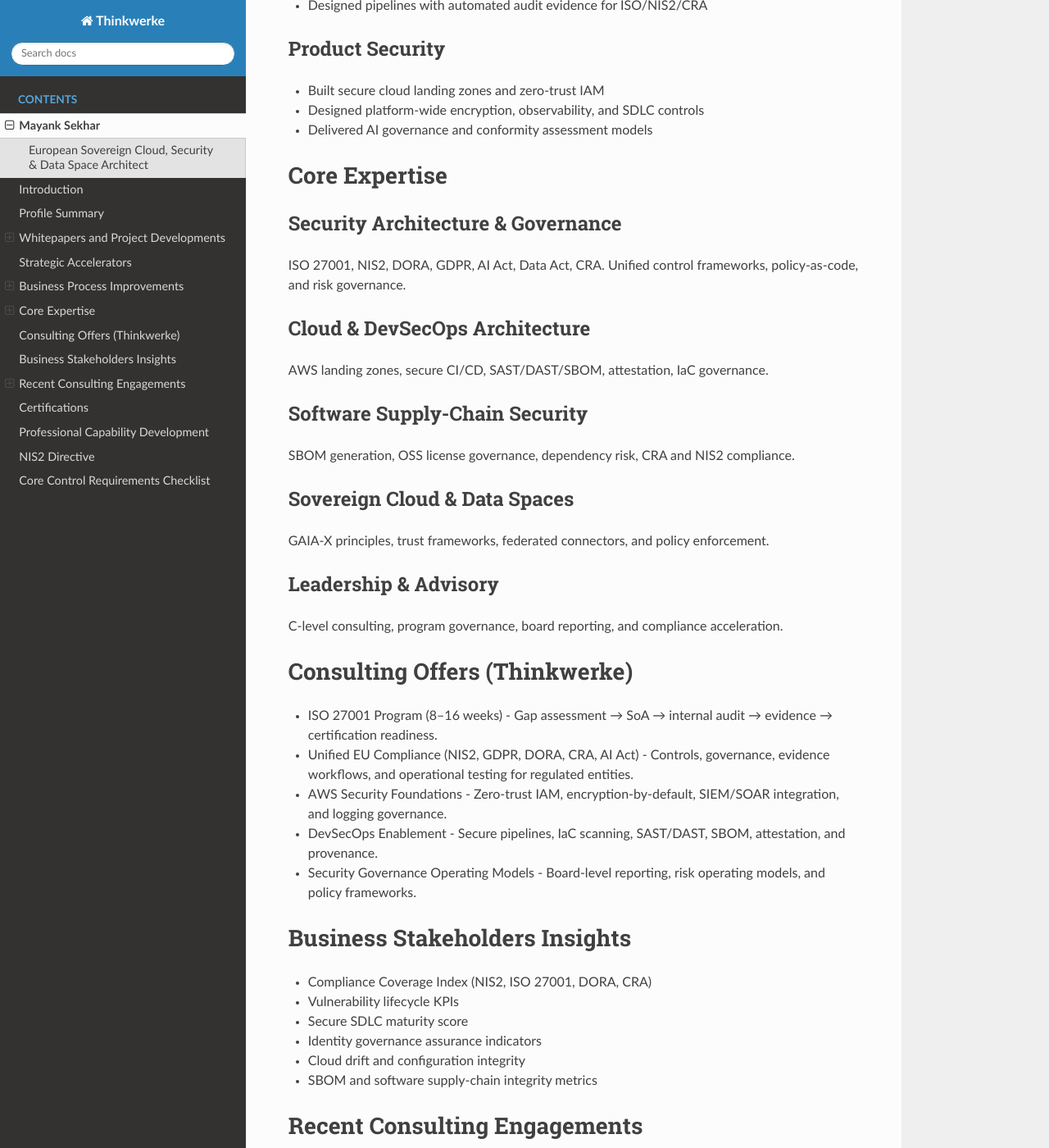
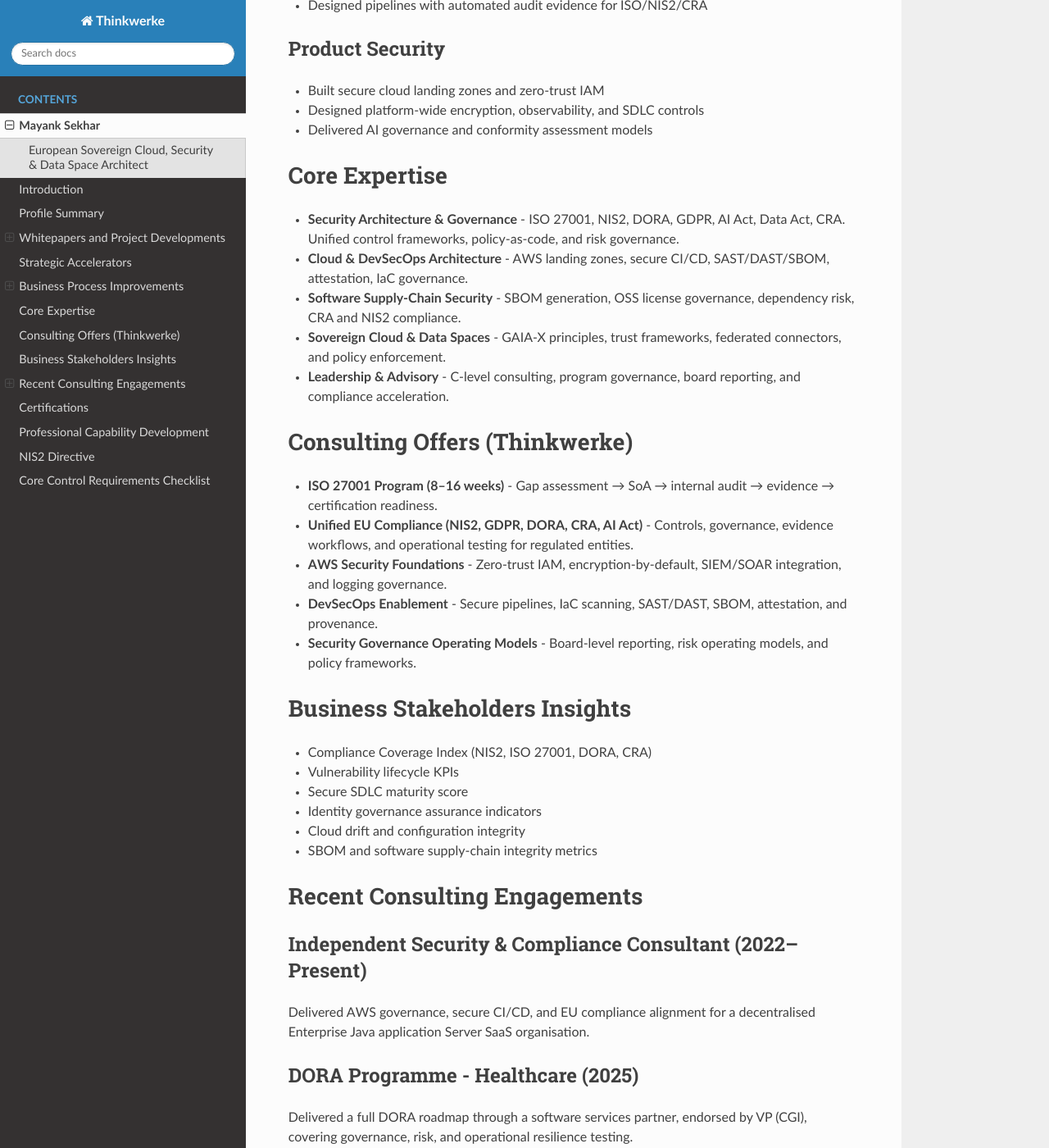
Before and after one commit to Mynkskhr/docs.thinkwerke, a Sphinx documentation site: the page built from docs/source/profile.rst, in a window 1280 px wide and 1400 px high, scrolled down 2943 px. Shown: the whole window at 82% size. Built offline with Sphinx 7.4.7 and the Read the Docs theme 3.1.0, drawn with Linux system fonts in a browser that asks for light colours.

```diff
--- a/docs/source/profile.rst
+++ b/docs/source/profile.rst
@@ -134,44 +134,28 @@ Product Security
 Core Expertise
 ==============
 
-Security Architecture & Governance
-----------------------------------
+* **Security Architecture & Governance** - ISO 27001, NIS2, DORA, GDPR, AI Act, Data Act, CRA. Unified control frameworks, policy-as-code, and risk governance.
 
-ISO 27001, NIS2, DORA, GDPR, AI Act, Data Act, CRA.
-Unified control frameworks, policy-as-code, and risk governance.
+* **Cloud & DevSecOps Architecture** - AWS landing zones, secure CI/CD, SAST/DAST/SBOM, attestation, IaC governance.
 
-Cloud & DevSecOps Architecture
-------------------------------
+* **Software Supply-Chain Security** - SBOM generation, OSS license governance, dependency risk, CRA and NIS2 compliance.
 
-AWS landing zones, secure CI/CD, SAST/DAST/SBOM, attestation, IaC governance.
+* **Sovereign Cloud & Data Spaces** - GAIA-X principles, trust frameworks, federated connectors, and policy enforcement.
 
-Software Supply-Chain Security
-------------------------------
-
-SBOM generation, OSS license governance, dependency risk, CRA and NIS2 compliance.
-
-Sovereign Cloud & Data Spaces
------------------------------
-
-GAIA-X principles, trust frameworks, federated connectors, and policy enforcement.
-
-Leadership & Advisory
----------------------
-
-C-level consulting, program governance, board reporting, and compliance acceleration.
+* **Leadership & Advisory** - C-level consulting, program governance, board reporting, and compliance acceleration.
 
 Consulting Offers (Thinkwerke)
 ==============================
 
-* ISO 27001 Program (8–16 weeks) - Gap assessment → SoA → internal audit → evidence → certification readiness.
+* **ISO 27001 Program (8–16 weeks)** - Gap assessment → SoA → internal audit → evidence → certification readiness.
 
-* Unified EU Compliance (NIS2, GDPR, DORA, CRA, AI Act) - Controls, governance, evidence workflows, and operational testing for regulated entities.
+* **Unified EU Compliance (NIS2, GDPR, DORA, CRA, AI Act)** - Controls, governance, evidence workflows, and operational testing for regulated entities.
 
-* AWS Security Foundations - Zero-trust IAM, encryption-by-default, SIEM/SOAR integration, and logging governance.
+* **AWS Security Foundations** - Zero-trust IAM, encryption-by-default, SIEM/SOAR integration, and logging governance.
 
-* DevSecOps Enablement - Secure pipelines, IaC scanning, SAST/DAST, SBOM, attestation, and provenance.
+* **DevSecOps Enablement** - Secure pipelines, IaC scanning, SAST/DAST, SBOM, attestation, and provenance.
 
-* Security Governance Operating Models - Board-level reporting, risk operating models, and policy frameworks.
+* **Security Governance Operating Models** - Board-level reporting, risk operating models, and policy frameworks.
 
 Business Stakeholders Insights
 ===============================
```
